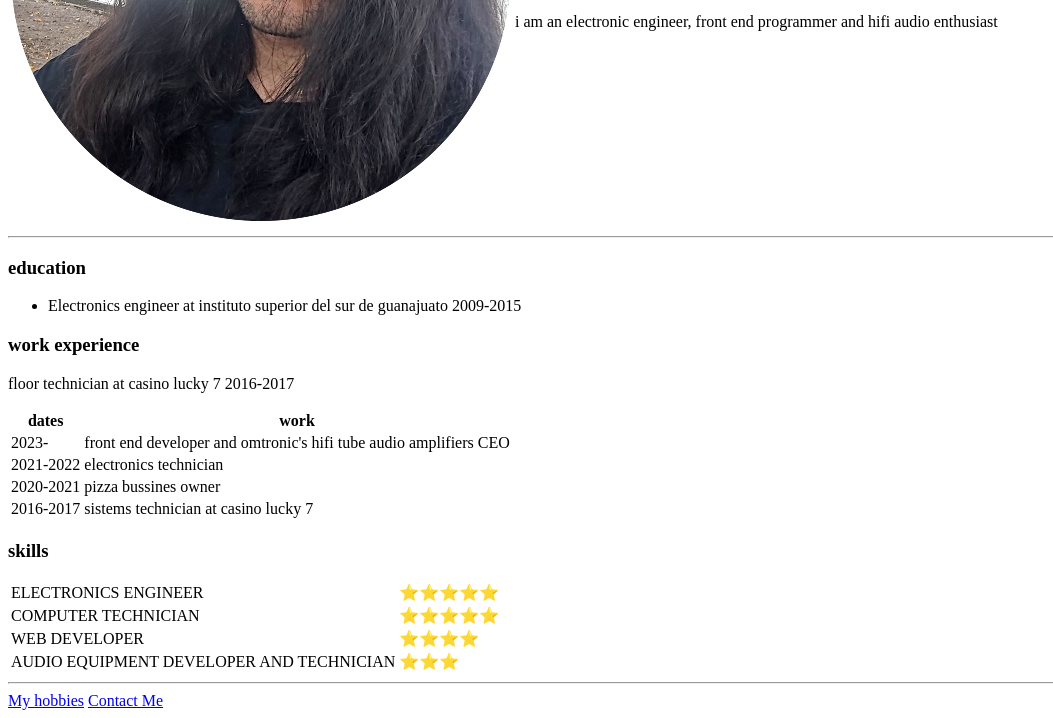
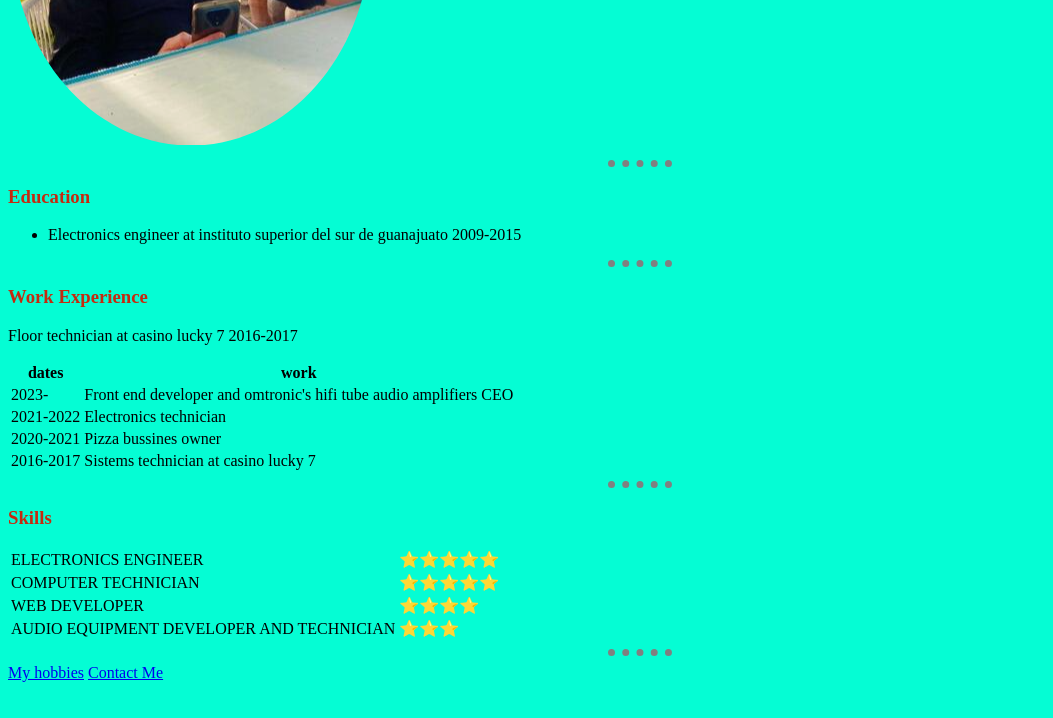
Before and after one commit to volttmar/cv, a plain HTML site: page index.html in a window 1280 px wide. Shown: the part 290-1008 px from the top of the page, without its empty margins (0-1053 px from the left). After the commit the page ends 980 px from the top, so only its background shows below. Drawn offline with Linux system fonts and the light colour scheme.

Commit message:
new page
added new picture and colors

```diff
--- a/index.html
+++ b/index.html
@@ -2,24 +2,25 @@
 <head>
   <meta charset="UTF-8">
 	<title>🤘 Omar's Personal Site 🤘</title>
+	<link rel="stylesheet" href="styles.css">
 </head>
 <body>
 	<table>
 		<tr>
-			<td><img src="Omar.jpg" alt="photo of omar gutierrez samano"></td>
+			<td><img src="me_1.png" alt="photo of omar gutierrez samano"></td>
 			<td><h1> Omar Gutierrez Samano </h1>
       <p><em>founder ceo and cto of<strong> omtronic hifi tube amplifiers </strong></em></p>
 	    <p> i am an electronic engineer, front end programmer and hifi audio enthusiast </p></td>
 		</tr>
 	</table>
 	<hr>
-	<h3> education </h3>
+	<h3> Education </h3>
 	<ul>
 		<li> Electronics engineer at instituto superior del sur de guanajuato 2009-2015 </li>
 	</ul>
-
-	<h3> work experience </h3>
-	<p> floor technician at casino lucky 7 2016-2017</p>
+	<hr>
+	<h3> Work Experience </h3>
+	<p> Floor technician at casino lucky 7 2016-2017</p>
     <table>
 		<thead>
 			<tr>
@@ -30,19 +31,19 @@
 		<tbody>
 			<tr>
 				<td>2023-</td>
-				<td>front end developer and omtronic's hifi tube audio amplifiers CEO</td>
+				<td>Front end developer and omtronic's hifi tube audio amplifiers CEO</td>
 			</tr>
 			<tr>
 				<td>2021-2022</td>
-				<td>electronics technician</td>
+				<td>Electronics technician</td>
 			</tr>
 			<tr>
 				<td>2020-2021</td>
-				<td>pizza bussines owner</td>
+				<td>Pizza bussines owner</td>
 			</tr>
 			<tr>
 				<td>2016-2017</td>
-				<td>sistems technician at casino lucky 7</td>
+				<td>Sistems technician at casino lucky 7</td>
 			</tr>
 		</tbody>
 		<tfoot>
@@ -51,10 +52,12 @@
 
 	</table>
 	<table>
-		<h3> skills </h3>
+	<hr>
+		<h3> Skills </h3>
 		<thead>
 
 		</thead>
+		<!-- nested tables not really a good practice  -->
 		<tbody>
 			<TR>
 				<TD>ELECTRONICS ENGINEER</TD>
--- /dev/null
+++ b/styles.css
@@ -0,0 +1,13 @@
+body {
+  background-color: #05fdd4;
+}
+h1,h2,h3{
+  color: #c52a0f
+}
+hr{
+  border-style: none ;
+  border-top-style: dotted;
+  border-color: grey;
+  border-width: 7px;
+  width: 5%;
+}
```
Also changed, not shown: MyHobbies.html (+1 -0 lines), contact.html (+2 -1 lines), me_1.png (added).
